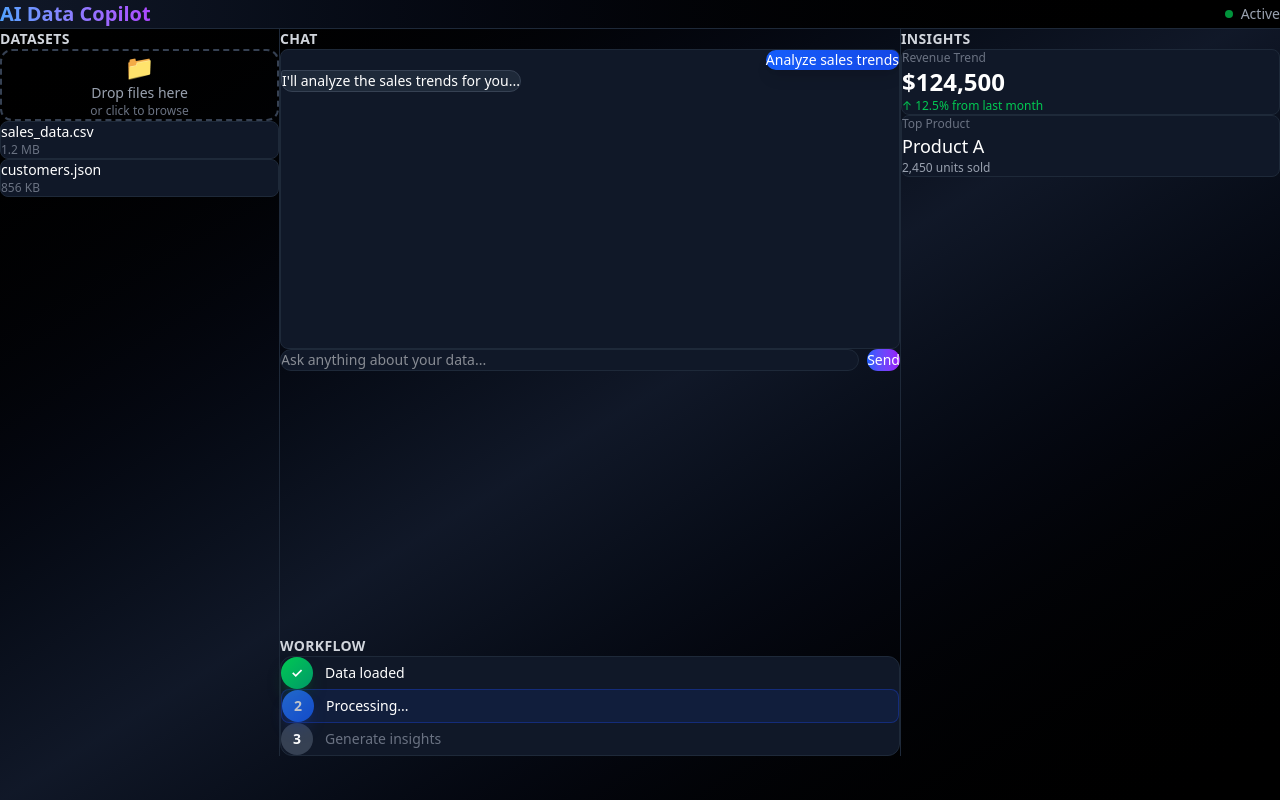
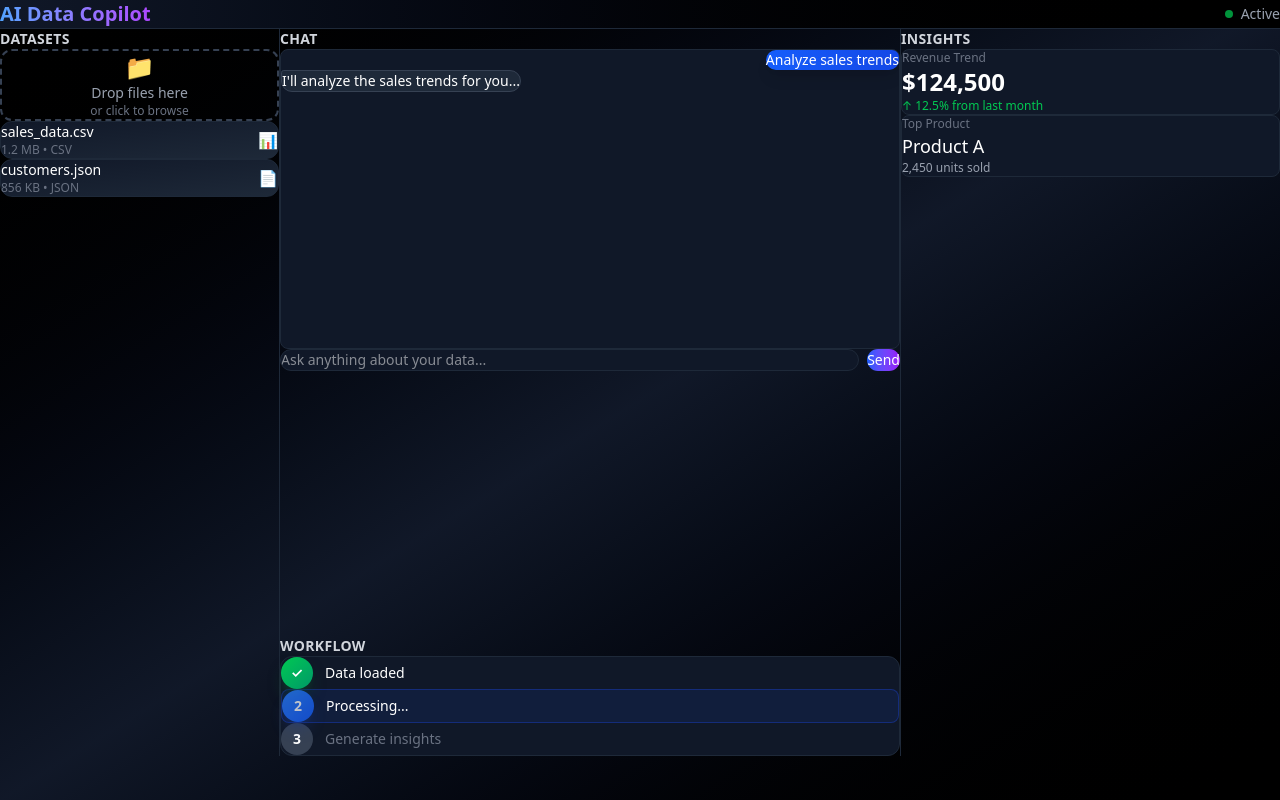
Before and after one commit to Prajwal0422/AI-Copilot-for-Data-Analysis, a Next.js app in the folder frontend/: page / in a window 1280 px wide. Built offline with nearby package versions, Linux system fonts and the light colour scheme.

Commit message:
feat: enhance dataset cards with icons and better layout

```diff
--- a/frontend/app/page.tsx
+++ b/frontend/app/page.tsx
@@ -33,13 +33,23 @@ export default function Home() {
 
           {/* Dataset List */}
           <div className="space-y-2">
-            <div className="bg-gray-900 rounded-lg p-3 border border-gray-800 hover:border-blue-600 hover:bg-gray-800 transition-all cursor-pointer">
-              <div className="text-sm font-medium">sales_data.csv</div>
-              <div className="text-xs text-gray-500 mt-1">1.2 MB</div>
+            <div className="bg-gradient-to-br from-gray-900 to-gray-800 rounded-xl p-3 border border-gray-800 hover:border-blue-600 hover:shadow-lg hover:shadow-blue-900/20 transition-all cursor-pointer group">
+              <div className="flex items-center justify-between">
+                <div>
+                  <div className="text-sm font-medium group-hover:text-blue-400 transition-colors">sales_data.csv</div>
+                  <div className="text-xs text-gray-500 mt-1">1.2 MB • CSV</div>
+                </div>
+                <div className="text-gray-600 group-hover:text-blue-500 transition-colors">📊</div>
+              </div>
             </div>
-            <div className="bg-gray-900 rounded-lg p-3 border border-gray-800 hover:border-blue-600 hover:bg-gray-800 transition-all cursor-pointer">
-              <div className="text-sm font-medium">customers.json</div>
-              <div className="text-xs text-gray-500 mt-1">856 KB</div>
+            <div className="bg-gradient-to-br from-gray-900 to-gray-800 rounded-xl p-3 border border-gray-800 hover:border-purple-600 hover:shadow-lg hover:shadow-purple-900/20 transition-all cursor-pointer group">
+              <div className="flex items-center justify-between">
+                <div>
+                  <div className="text-sm font-medium group-hover:text-purple-400 transition-colors">customers.json</div>
+                  <div className="text-xs text-gray-500 mt-1">856 KB • JSON</div>
+                </div>
+                <div className="text-gray-600 group-hover:text-purple-500 transition-colors">📄</div>
+              </div>
             </div>
           </div>
         </div>
```
